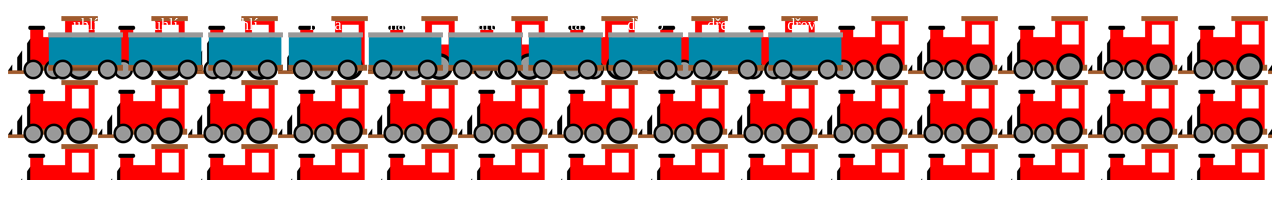
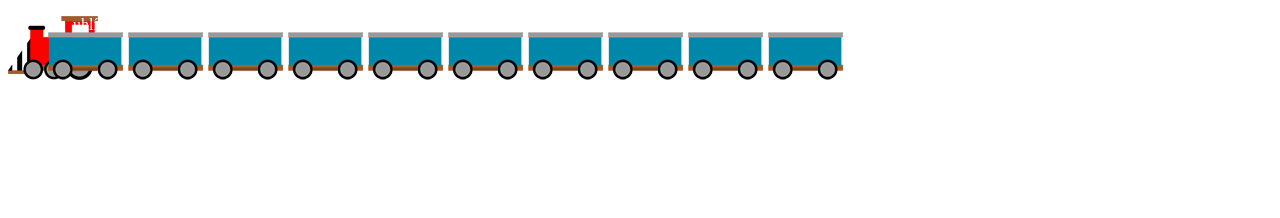
Before and after one commit to hrnkovocesstvo/nic-se-tu-nedeje, a plain HTML site: page prace/vlak/index.html in a window 1280 px wide. Drawn offline with Linux system fonts and the light colour scheme.

Commit message:
fixed vlak

```diff
--- a/prace/vlak/vlak.css
+++ b/prace/vlak/vlak.css
@@ -1,12 +1,12 @@
 .vlak {
-    background: url('lokomotiva.png');
+    background: url('lokomotiva.png') no-repeat;
     padding-bottom: 100px;
     height: 64px;
     list-style-type: none;
 }
 
 .vlak li {
-    background: url('vagon.png');
+    background: url('vagon.png') no-repeat;
     float: left;
     width: 75px;
     margin-right: 5px;
```
